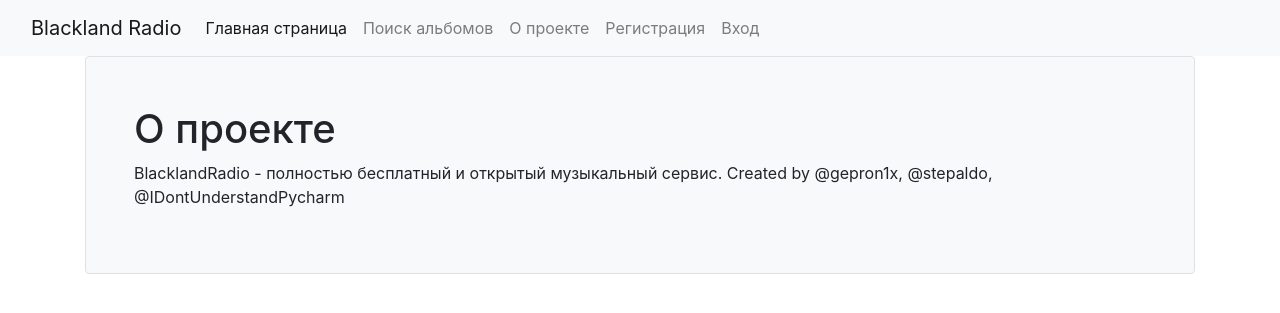
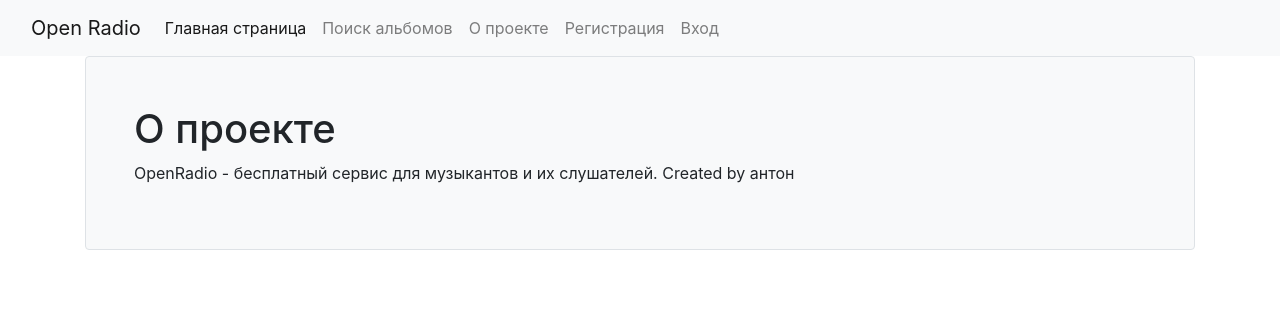
Before and after one commit to 27sz/openradio, a Flask app: page /about in a window 1280 px wide. Shown: the top 313 px of the page. Run offline with Flask 2, Linux system fonts and the light colour scheme; parts of the project's set-up code (start-up, migrations or seed data) failed here and were passed over; some libraries are stand-ins or nearby versions.

Commit message:
антон3

```diff
--- a/main.py
+++ b/main.py
@@ -265,8 +265,8 @@
 
 @app.route("/about")
 def about():
-    text = """BlacklandRadio - полностью бесплатный и открытый музыкальный сервис.
-    Created by @gepron1x, @stepaldo, @IDontUnderstandPycharm"""
+    text = """OpenRadio - бесплатный сервис для музыкантов и их слушателей.
+    Created by антон"""
     return render_template("about.html", about=text)
 
 
--- a/templates/base.html
+++ b/templates/base.html
@@ -12,7 +12,7 @@
 <body>
 <nav class="navbar navbar-expand-lg navbar-light bg-light">
   <div class="container-fluid">
-    <a class="navbar-brand" href="#">Blackland Radio</a>
+    <a class="navbar-brand" href="#">Open Radio</a>
     <button class="navbar-toggler" type="button" data-bs-toggle="collapse" data-bs-target="#navbarNavAltMarkup" aria-controls="navbarNavAltMarkup" aria-expanded="false" aria-label="Toggle navigation">
       <span class="navbar-toggler-icon"></span>
     </button>
```
